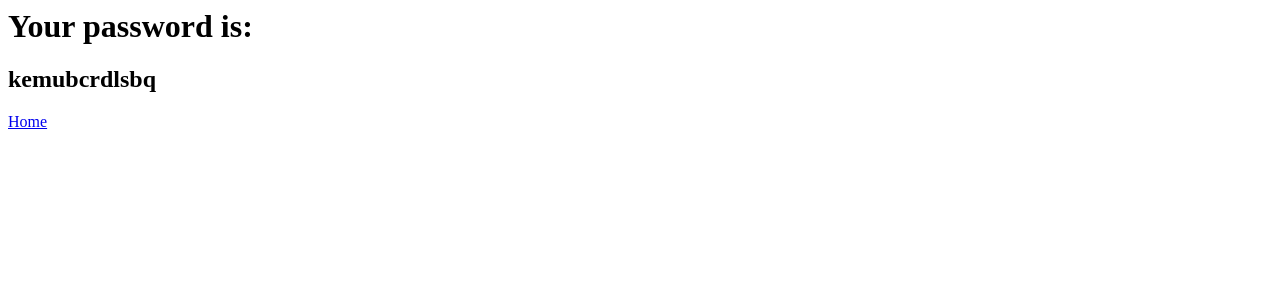
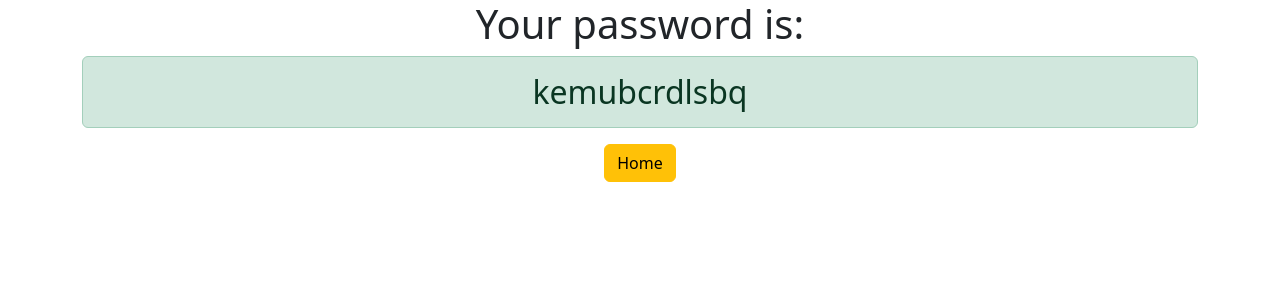
Before and after one commit to navdeep545/Password-generator, a Django app: page /password/ in a window 1280 px wide. Shown: the top 300 px of the page. Run offline with Django 5.2, Linux system fonts and the light colour scheme.

Commit message:
minor changes

```diff
--- a/generator/templates/generator/about.html
+++ b/generator/templates/generator/about.html
@@ -1,3 +1,5 @@
+<link href="https://cdn.jsdelivr.net/npm/bootstrap@5.3.7/dist/css/bootstrap.min.css" rel="stylesheet" integrity="sha384-LN+7fdVzj6u52u30Kp6M/trliBMCMKTyK833zpbD+pXdCLuTusPj697FH4R/5mcr" crossorigin="anonymous">
+
 <h2>solution to a challenge by zappycode on udemy by Navdeep </h2>
 
 <a href="https://in.linkedin.com/in/navdeep-jajoria">Linkedin</a>
--- a/generator/templates/generator/password.html
+++ b/generator/templates/generator/password.html
@@ -1,3 +1,8 @@
+<link href="https://cdn.jsdelivr.net/npm/bootstrap@5.3.7/dist/css/bootstrap.min.css" rel="stylesheet" integrity="sha384-LN+7fdVzj6u52u30Kp6M/trliBMCMKTyK833zpbD+pXdCLuTusPj697FH4R/5mcr" crossorigin="anonymous">
+
+
+<div class="container text-center">
 <h1>Your password is: </h1>
-<h2>{{password}}</h2>
-<a href="{% url 'home' %}">Home</a>
+<h2 class="alert alert-success">{{password}}</h2>
+<a href="{% url 'home' %}" class="btn btn-warning">Home</a>
+</div>
```
Also changed, not shown: generator/templates/generator/home.html (+9 -3 lines).
